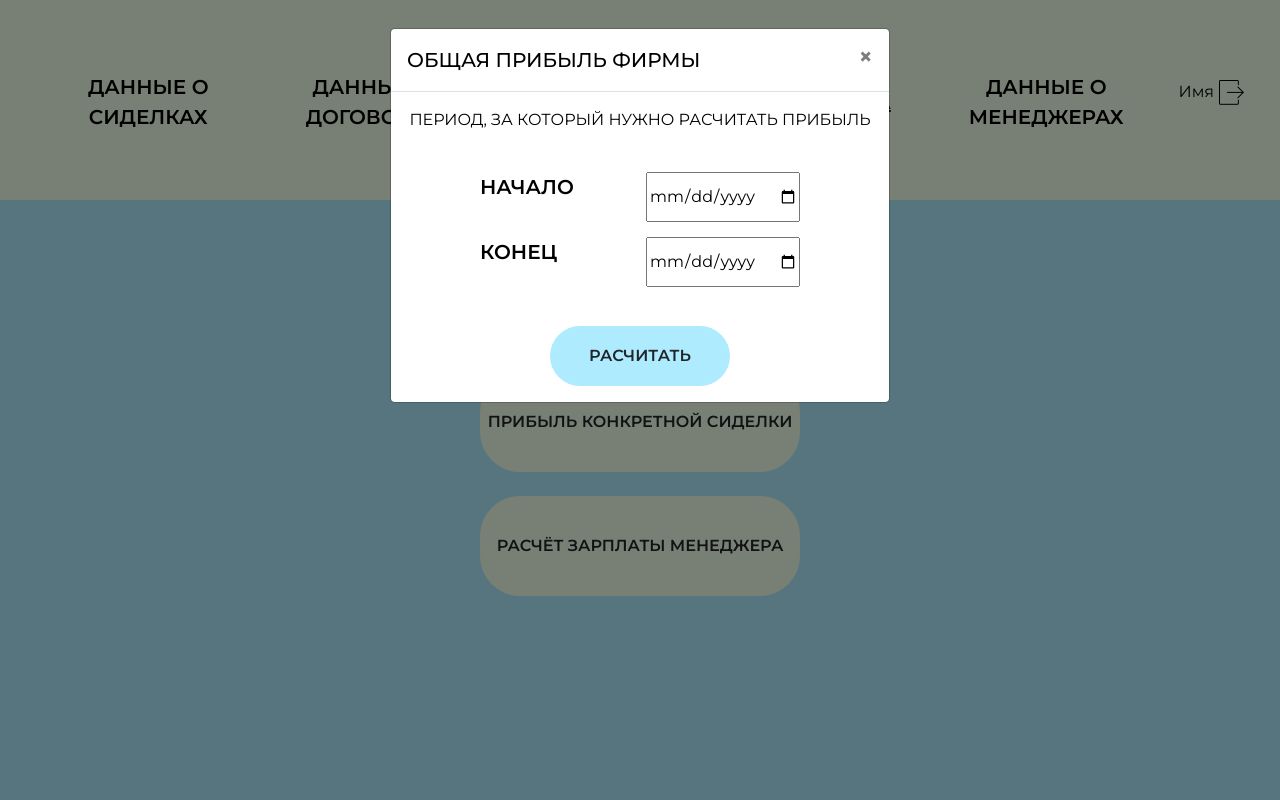
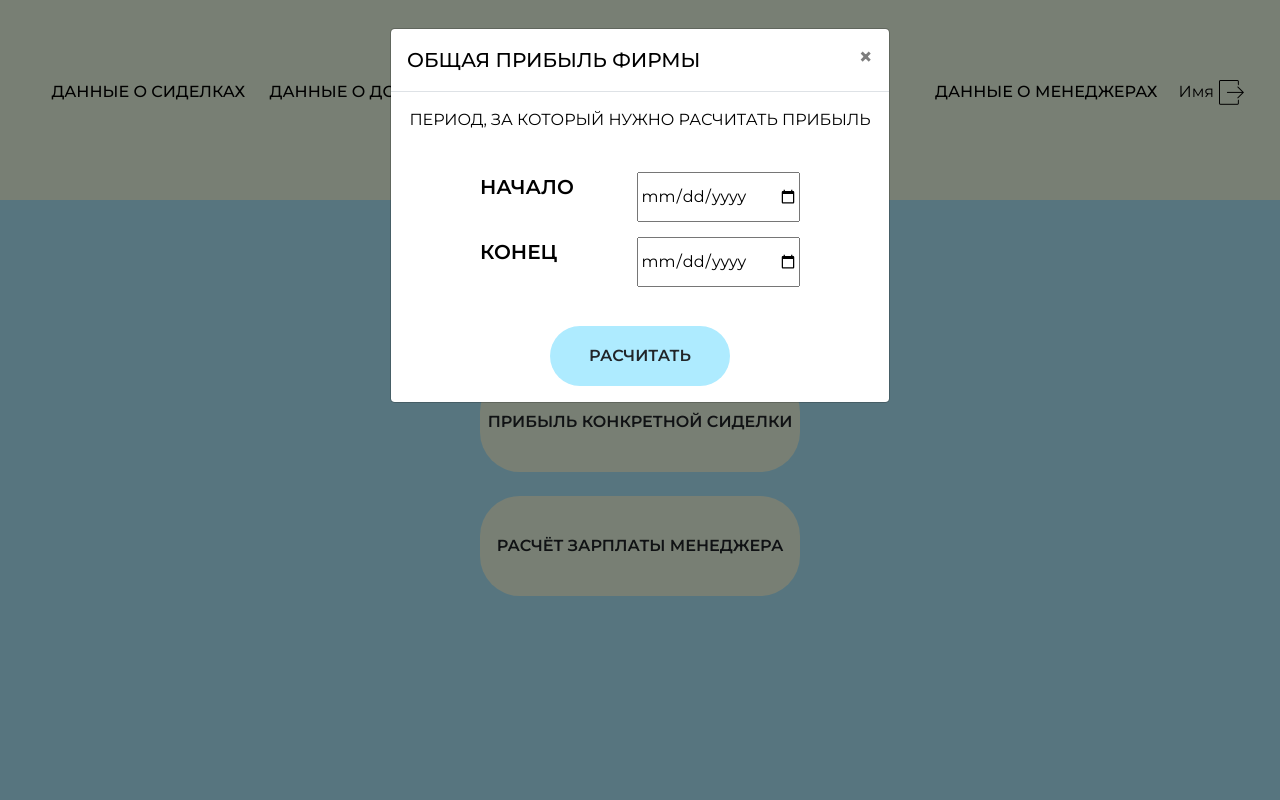
Before and after one commit to WNinJS/CRMforNurses, a PHP site: page /analytics.php in a window 1280 px wide, after a click on "ОБЩАЯ ПРИБЫЛЬ ФИРМЫ". Run offline with PHP 8.4, Linux system fonts and the light colour scheme.

Commit message:
Update style.css

```diff
--- a/css/style.css
+++ b/css/style.css
@@ -38,9 +38,8 @@ li
 {
     width: 250px;
     list-style-type: none;
-    margin-top: 20px;
-    font-size: 20px;
-    font-weight: 600;
+    font-size: 16px;
+    font-weight: 500;
 }
 
 
@@ -62,7 +61,7 @@ a {
 a:hover
 {
     color: black;
-    text-decoration: underline;
+    border-bottom: 2px solid;
 }
 
 .titleText
@@ -206,7 +205,7 @@ a:hover
 
 .inputModal
 {
-    width: 200px;
+    width: 300px;
     height: 50px;
 }
 
@@ -214,3 +213,19 @@ a:hover
 {
     width: 600px;
 }
+
+.photoOfNurse
+{
+    width: 400px;
+    height: 300px;
+    margin-right: 20px;
+}
+
+.textProfile
+{
+    font-size: 26px;
+    font-weight: 400;
+    padding: 0;
+    margin: 0;
+    margin-right: 40px;
+}
```
